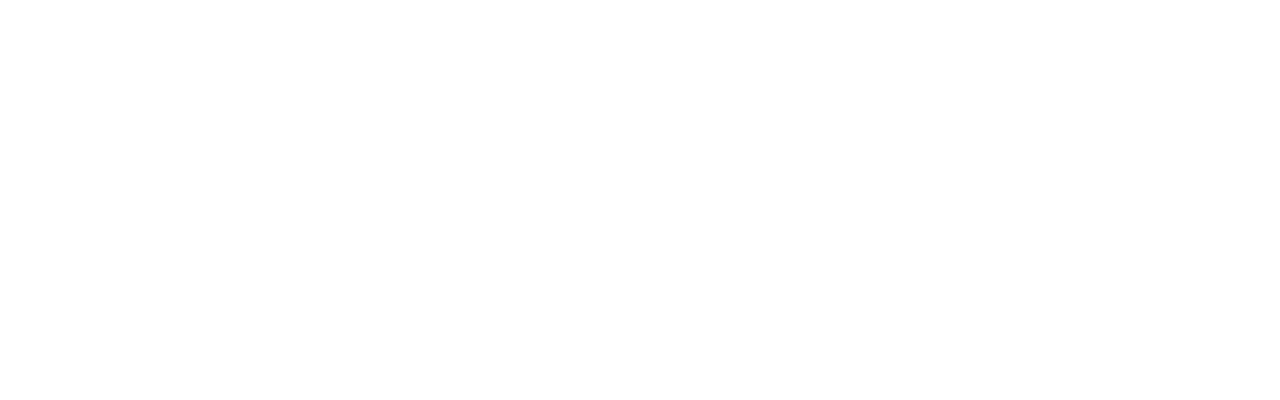
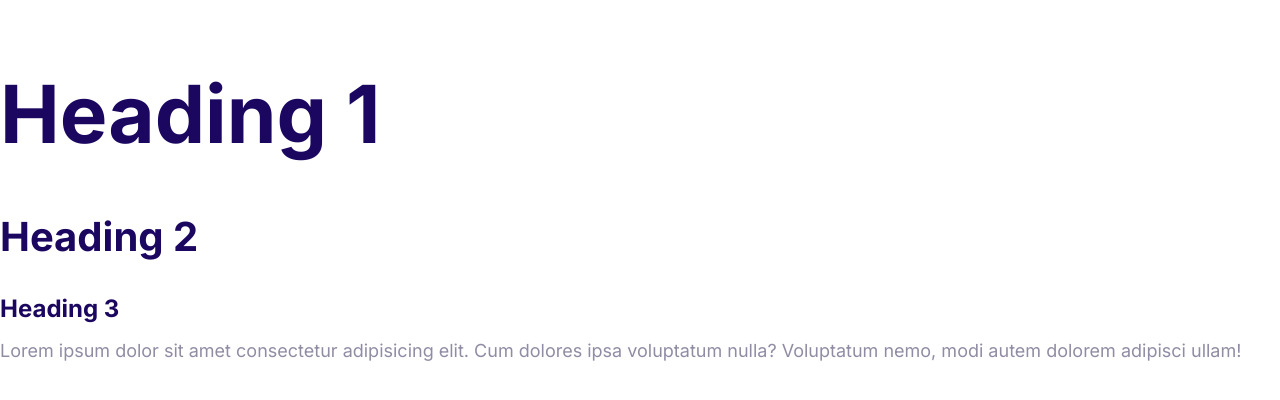
Before and after one commit to smohammadhn/my-moshify, a plain HTML site: page index.html in a window 1280 px wide. Drawn offline with Linux system fonts and the light colour scheme.

Commit message:
styles for the font.

```diff
--- a/css/styles.css
+++ b/css/styles.css
@@ -5,3 +5,44 @@
     --color-heading: #1b0760;
     --color-body: #918ca4;
 }
+html {
+    font-size: 62.5%;
+}
+body {
+    font-family: 'Inter', Arial, Helvetica, sans-serif;
+    font-size: 2.4rem;
+    line-height: 1.5;
+    color: var(--color-body);
+}
+h1, h2, h3 {
+    color: var(--color-heading);
+    margin-bottom: 1rem;
+}
+h1 {
+   font-size: 7rem;
+}
+h2 {
+    font-size: 4rem;
+}
+h3 {
+    font-size: 3rem;
+}
+p {
+    margin-top: 0;
+}
+
+
+@media screen and (min-width: 1024px) {
+    body {
+        font-size: 1.8rem;
+    }
+    h1 {
+        font-size: 8rem;
+    }
+    h2 {
+        font-size: 4rem;
+    }
+    h3 {
+        font-size: 2.4rem;
+    }
+}
--- a/index.html
+++ b/index.html
@@ -6,7 +6,20 @@
     <meta name="viewport" content="width=device-width, initial-scale=1.0" />
     <link rel="stylesheet" href="css/normalize.css" />
     <link rel="stylesheet" href="css/styles.css" />
+    <link rel="preconnect" href="https://fonts.gstatic.com" />
+    <link
+      href="https://fonts.googleapis.com/css2?family=Inter:wght@400;700&display=swap"
+      rel="stylesheet"
+    />
     <title>Document</title>
   </head>
-  <body></body>
+  <body>
+    <h1>Heading 1</h1>
+    <h2>Heading 2</h2>
+    <h3>Heading 3</h3>
+    <p>
+      Lorem ipsum dolor sit amet consectetur adipisicing elit. Cum dolores ipsa
+      voluptatum nulla? Voluptatum nemo, modi autem dolorem adipisci ullam!
+    </p>
+  </body>
 </html>
```
